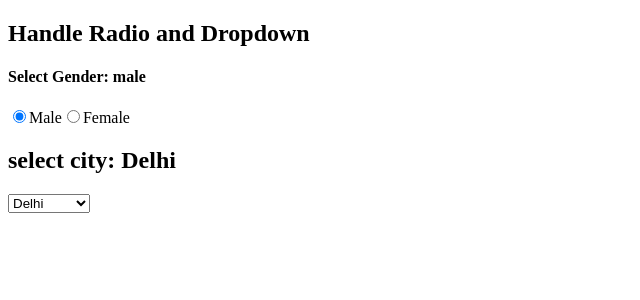
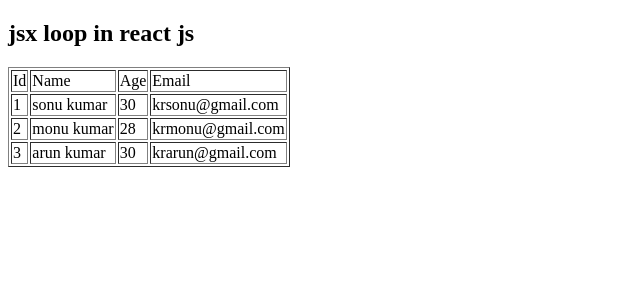
Before and after one commit to Sonukumar201995/react-revision, a React (Vite) app: page / in a window 1280 px wide. Shown: the top 300 px of the page, without its empty margins (0-640 px from the left). Built offline with nearby package versions, Linux system fonts and the light colour scheme.

Commit message:
jsx loop in react js

```diff
--- a/src/App.jsx
+++ b/src/App.jsx
@@ -1,29 +1,33 @@
-import { useState } from "react"
+export default function App() {
+  const userData = [
+    { name: 'sonu kumar', age: 30, email: 'krsonu@gmail.com', id: 1 },
+    { name: "monu kumar", age: 28, email: 'krmonu@gmail.com', id: 2 },
+    { name: 'arun kumar', age: 30, email: 'krarun@gmail.com', id: 3 }
+  ];
 
-export default function App()
-{
-
-  const[gender,setGender]=useState("male")
-  const[city,setCity]=useState("Delhi")
-  return(
+  return (
     <div>
-      <h2>Handle Radio and Dropdown</h2>
-      <h4>Select Gender: {gender}</h4>
-      <input type="radio"  onChange={(event)=>setGender(event.target.value)}
-       checked={gender=="male"} id="male" name="gender" value={"male"}/>
-      <label htmlFor="male">Male</label>
-
-      <input onChange={(event)=>setGender(event.target.value)}
-      checked={gender=="female"} type="radio" id="female" name="gender" value={"female"} />
-      <label htmlFor="female">Female</label>
-
-
-      <h2>select city: {city}</h2>
-      <select onChange={(event)=>setCity(event.target.value)} defaultValue={"Delhi"}>
-        <option value="Delhi">Delhi</option>
-        <option value="Noida">Noida</option>
-        <option value="Gurugram">Gurugram</option>
-      </select>
+      <h2>jsx loop in react js</h2>
+      <table border='1'>
+        <thead>
+          <tr>
+            <td>Id</td>
+            <td>Name</td>
+            <td>Age</td>
+            <td>Email</td>
+          </tr>
+        </thead>
+        <tbody>
+          {userData.map((user) => (
+            <tr key={user.id}>
+              <td>{user.id}</td>
+              <td>{user.name}</td>
+              <td>{user.age}</td>
+              <td>{user.email}</td>
+            </tr>
+          ))}
+        </tbody>
+      </table>
     </div>
-  )
+  );
 }
```
